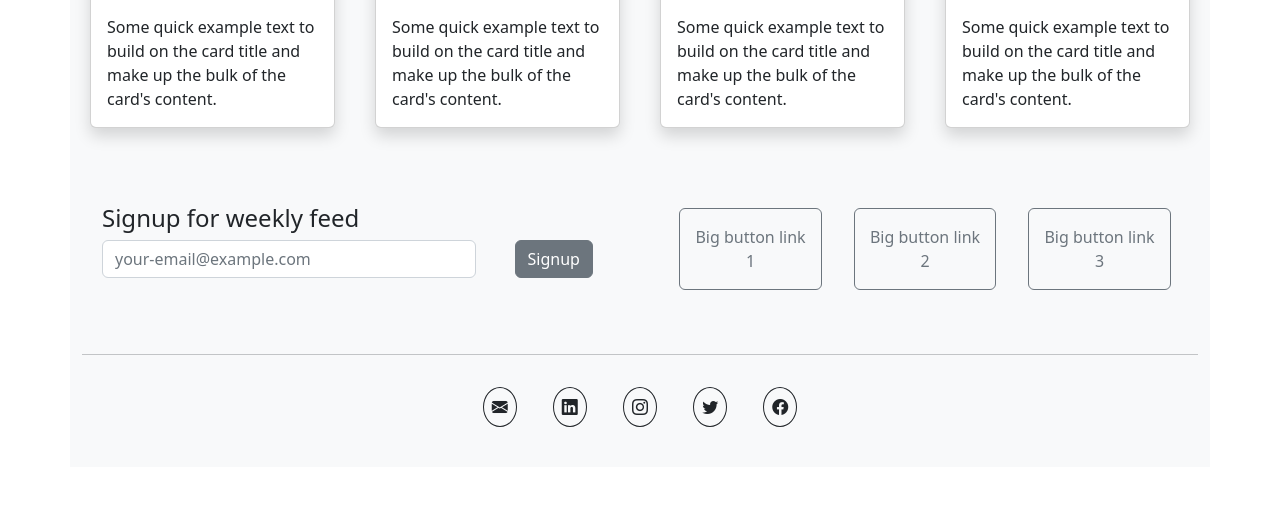
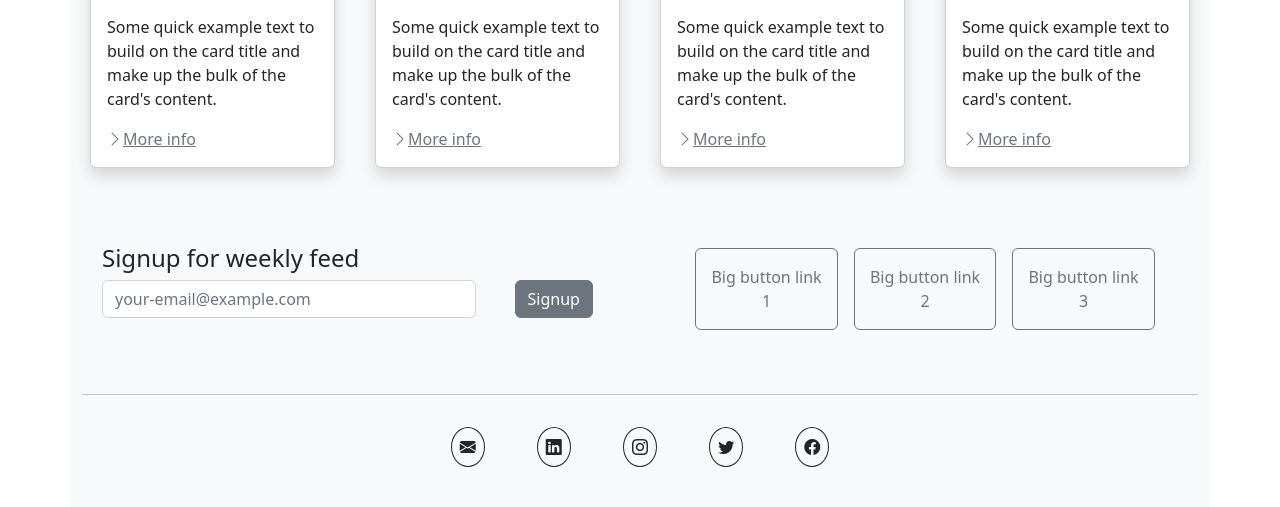
Before and after one commit to gedasfs/cafs2, a PHP site: page /task2_bootstrap-home-page.html in a window 1280 px wide. Shown: the part 1313-1820 px from the top of the page. Before the commit the page ends 1740 px from the top, so only its background shows below. Run offline with PHP 8.4, Linux system fonts and the light colour scheme.

Commit message:
week3, task2, v.3 (added several buttons). Homepage using Bootstrap

```diff
--- a/week3/css/task2_bootstrap_home-page.css
+++ b/week3/css/task2_bootstrap_home-page.css
@@ -3,3 +3,11 @@
 	left: 1.8%;
 	letter-spacing: 1em;
 }
+
+.navbar-nav, .dropdown-item {
+	text-align: center;
+}
+
+#btn-search {
+	background-color: white;
+}
--- a/week3/task2_bootstrap-home-page.html
+++ b/week3/task2_bootstrap-home-page.html
@@ -16,18 +16,19 @@
 		<nav class="row navbar navbar-expand-lg navbar-light bg-light">
 			<div class="container-fluid">
 				<a class="navbar-brand" href="#logo"><i class="bi bi-camera2 h1"></i></a>
+
 				<button class="navbar-toggler" type="button" data-bs-toggle="collapse" data-bs-target="#navbarToggler">
 					<span class="navbar-toggler-icon"></span>
 				</button>
 
 				<div class="collapse navbar-collapse" id="navbarToggler">
-					<ul class="navbar-nav me-auto mb-2 mb-lg-0">
+					<ul class="navbar-nav ms-auto mb-2 mb-lg-0">
 						<li class="nav-item">
-							<a class="nav-link active" aria-current="page" href="#home">Home</a>
+							<a class="nav-link active" href="#home">Home</a>
 						</li>
 						<li class="nav-item dropdown">
 							<a class="nav-link dropdown-toggle" href="#categories" id="navbarScrollingDropdown" role="button" data-bs-toggle="dropdown">Categories</a>
-							<ul class="dropdown-menu bg-light" aria-labelledby="navbarScrollingDropdown">
+							<ul class="dropdown-menu bg-light">
 								<li><a class="dropdown-item" href="#category1">Category 1</a></li>
 								<li><hr class="dropdown-divider"></li>
 								<li><a class="dropdown-item" href="#category2">Category 2</a></li>
@@ -45,9 +46,9 @@
 						</li>
 					</ul>
 
-					<form class="d-flex">
-						<input class="form-control me-2" type="search" placeholder="Search">
-						<button class="btn btn-outline-secondary" type="submit">Search</button>
+					<form class="d-flex position-relative">
+						<input class="form-control me-2 text-center" type="search">
+						<button class="btn btn-outline-secondary position-absolute" type="submit" id="btn-search"><i class="bi bi-search"></i></button>
 					</form>
 
 				</div>
@@ -93,6 +94,7 @@
 					<img src="https://picsum.photos/id/230/400" class="card-img-top" alt="...">
 					<div class="card-body">
 						<p class="card-text">Some quick example text to build on the card title and make up the bulk of the card's content.</p>
+						<a href="#category1" class="link-secondary"><i class="bi bi-chevron-right"></i>More info</a>
 					</div>
 				</div>
 			</div>
@@ -101,6 +103,7 @@
 					<img src="https://picsum.photos/id/229/400" class="card-img-top" alt="...">
 					<div class="card-body">
 						<p class="card-text">Some quick example text to build on the card title and make up the bulk of the card's content.</p>
+						<a href="#category2" class="link-secondary"><i class="bi bi-chevron-right"></i>More info</a>
 					</div>
 				</div>
 			</div>
@@ -109,6 +112,7 @@
 					<img src="https://picsum.photos/id/228/400" class="card-img-top" alt="...">
 					<div class="card-body">
 						<p class="card-text">Some quick example text to build on the card title and make up the bulk of the card's content.</p>
+						<a href="#category3" class="link-secondary"><i class="bi bi-chevron-right"></i>More info</a>
 					</div>
 				</div>
 			</div>
@@ -117,6 +121,7 @@
 					<img src="https://picsum.photos/id/227/400" class="card-img-top" alt="...">
 					<div class="card-body">
 						<p class="card-text">Some quick example text to build on the card title and make up the bulk of the card's content.</p>
+						<a href="#category4" class="link-secondary"><i class="bi bi-chevron-right"></i>More info</a>
 					</div>
 				</div>
 			</div>
@@ -139,9 +144,9 @@
 
 			<div class="col-12 col-lg-6">
 				<div class="row mt-3 justify-content-center">
-					<button type="button" class="btn btn-outline-secondary col-12 col-lg-4 w-25 mx-3 py-3">Big button link 1</button>
-					<button type="button" class="btn btn-outline-secondary col-12 col-lg-4 w-25 mx-3 py-3">Big button link 2</button>
-					<button type="button" class="btn btn-outline-secondary col-12 col-lg-4 w-25 mx-3 py-3">Big button link 3</button>
+					<button type="button" class="btn btn-outline-secondary col-12 col-lg-4 w-25 mx-2 py-3">Big button link 1</button>
+					<button type="button" class="btn btn-outline-secondary col-12 col-lg-4 w-25 mx-2 py-3">Big button link 2</button>
+					<button type="button" class="btn btn-outline-secondary col-12 col-lg-4 w-25 mx-2 py-3">Big button link 3</button>
 				</div>
 			</div>
 		</section>
@@ -155,11 +160,11 @@
 		<hr class="pt-4">
 		<footer class="row">
 			<div class="col-12 text-center ">
-				<a href="#f1"><i class="bi bi-envelope-fill text-dark border border-dark rounded-circle p-2 mx-3"></i></a>
-				<a href="#f2"><i class="bi bi-linkedin text-dark border border-dark rounded-circle p-2 mx-3"></i></a>
-				<a href="#f3"><i class="bi bi-instagram text-dark border border-dark rounded-circle p-2 mx-3"></i></a>
-				<a href="#f4"><i class="bi bi-twitter text-dark border border-dark rounded-circle p-2 mx-3"></i></a>
-				<a href="#f5"><i class="bi bi-facebook text-dark border border-dark rounded-circle p-2 mx-3"></i></a>
+				<a href="#f1"><i class="bi bi-envelope-fill text-dark border border-dark rounded-circle p-2 mx-2 mx-md-4"></i></a>
+				<a href="#f2"><i class="bi bi-linkedin text-dark border border-dark rounded-circle p-2 mx-2 mx-md-4"></i></a>
+				<a href="#f3"><i class="bi bi-instagram text-dark border border-dark rounded-circle p-2 mx-2 mx-md-4"></i></a>
+				<a href="#f4"><i class="bi bi-twitter text-dark border border-dark rounded-circle p-2 mx-2 mx-md-4"></i></a>
+				<a href="#f5"><i class="bi bi-facebook text-dark border border-dark rounded-circle p-2 mx-2 mx-md-4"></i></a>
 			</div>
 		</footer>
 	</div>
```
